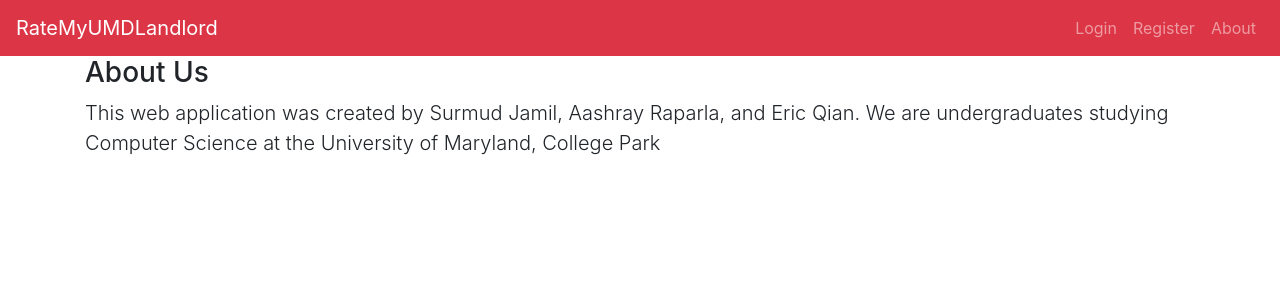
After one commit to surmud/rate-my-umd-landlord, a Flask app: page /about in a window 1280 px wide. The commit adds this page. Shown: the top 300 px of the page. Run offline with Flask 2, Linux system fonts and the light colour scheme; some libraries are stand-ins or nearby versions.

Commit message:
added about us page

```diff
--- a/flask_app/landlords/routes.py
+++ b/flask_app/landlords/routes.py
@@ -21,10 +21,11 @@ def index():
         review.save()
         return redirect(request.path)
 
+    return render_template("index.html", form = form, current_user = current_user, reviews = reviews)
 
-
-
-    return render_template("index.html", form = form, current_user = current_user, reviews = reviews)
+    #TODO:
+    #fix bug that occurs when entering multiple reviews for same landlord
+    #add password requirements as discussed in specifications
 
 
 @landlords.route('/landlords/<landlord_name>', methods = ["GET", "POST"])
@@ -33,3 +34,10 @@ def landlord(landlord_name):
 
     #show a form that lets the user rate the current landlord
     return render_template('landlord.html')
+
+
+@landlords.route('/about', methods = ["GET", "POST"])
+def about():
+    form = LandlordReviewForm()
+
+    return render_template('about.html')
--- /dev/null
+++ b/flask_app/templates/about.html
@@ -0,0 +1,8 @@
+{% extends "header.html" %}
+{% block content %}
+<h3>About Us</h3>
+<p class="lead">
+    This web application was created by Surmud Jamil, Aashray Raparla, and Eric Qian. We are undergraduates studying Computer Science at the University
+    of Maryland, College Park
+  </p>
+{% endblock %}
--- a/flask_app/templates/header.html
+++ b/flask_app/templates/header.html
@@ -36,7 +36,7 @@
 
             {% endif %}
             <li class="nav-item">
-                <a class="nav-link" href="{{ url_for('landlords.index') }}">
+                <a class="nav-link" href="{{ url_for('landlords.about') }}">
                     About
                 </a>
             </li>
--- a/flask_app/templates/index.html
+++ b/flask_app/templates/index.html
@@ -61,7 +61,7 @@
       display: flex;
       align-items: left;
       justify-content: left;
-      width: 500px;
+      width: 700px;
       height: 100px;
 
   }
```
